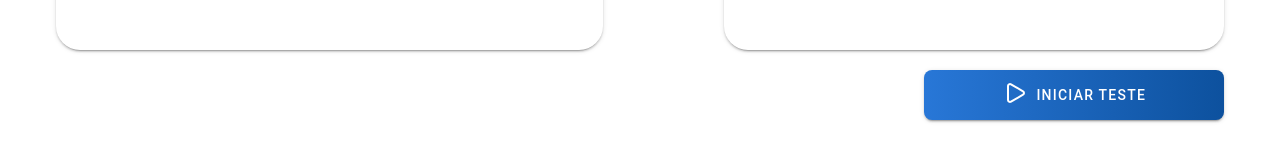
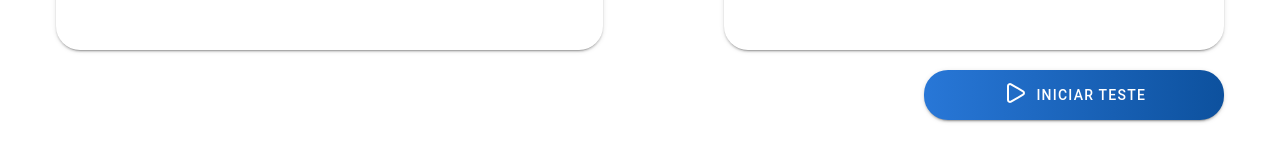
Before and after one commit to fabricadesoftware-ifc/fabricaGPTER_frontEnd, a Vue app: page /patient-details in a window 1280 px wide. Shown: the part 505-666 px from the top of the page. Built offline with nearby package versions, Linux system fonts and the light colour scheme; a small style sheet from the web is missing.

Commit message:
STYLE: Change init test btn radius #1.3

```diff
--- a/src/pages/patient-details.vue
+++ b/src/pages/patient-details.vue
@@ -19,7 +19,7 @@
       <div v-if="smAndDown">
         <v-btn
           width="90vw"
-          rounded="lg"
+          rounded="xl"
           height="50px"
           class="darken-blue-gradient text-white"
         >
@@ -32,7 +32,7 @@
     </div>
     <div v-if="mdAndUp" class="d-flex justify-end">
       <v-btn
-        rounded="lg"
+        rounded="xl"
         height="50px"
         width="300px"
         class="darken-blue-gradient text-white mt-5"
```
